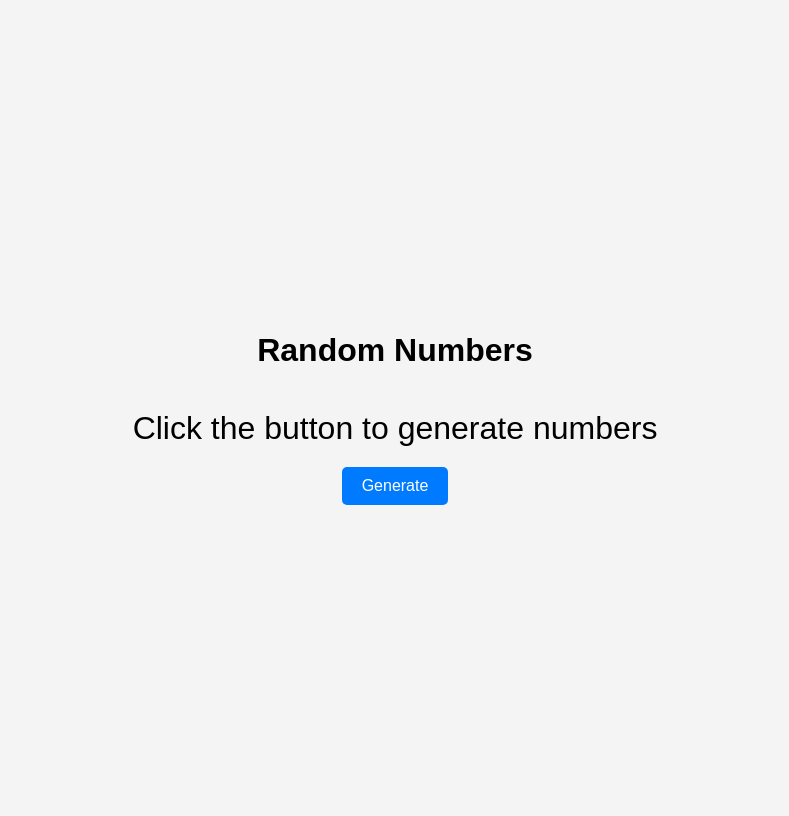
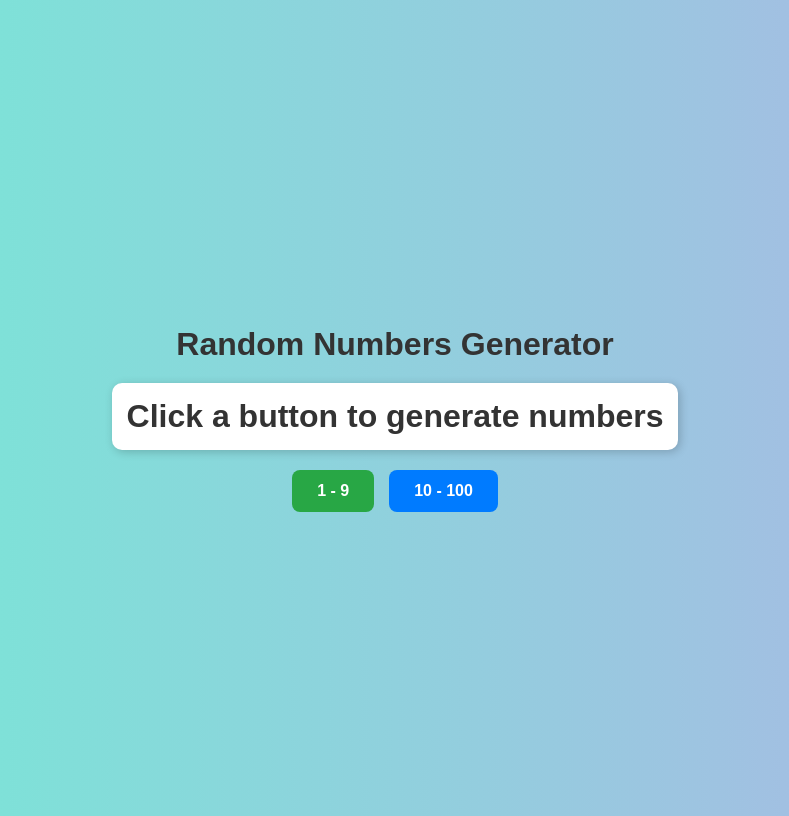
Before and after one commit to AnveshPeddelli/SummationPractive_twoNumbers, a plain HTML site: page index.html in a window 1280 px wide. Shown: the whole page, without its empty margins (245-1034 px from the left). Drawn offline with Linux system fonts and the light colour scheme.

Commit message:
updated for two numbers also

```diff
--- a/index.html
+++ b/index.html
@@ -12,35 +12,63 @@
             align-items: center;
             height: 100vh;
             flex-direction: column;
-            background-color: #f4f4f4;
+            background: linear-gradient(to right, #74ebd5, #acb6e5);
+            color: #333;
+        }
+        h1 {
+            margin-bottom: 20px;
         }
         #numbers {
             font-size: 2rem;
-            margin: 20px;
+            font-weight: bold;
+            padding: 15px;
+            background: white;
+            border-radius: 10px;
+            box-shadow: 2px 2px 10px rgba(0, 0, 0, 0.2);
+            margin-bottom: 20px;
+            min-width: 150px;
+            text-align: center;
+        }
+        .btn-container {
+            display: flex;
+            gap: 15px;
         }
         button {
-            padding: 10px 20px;
+            padding: 12px 25px;
             font-size: 1rem;
             cursor: pointer;
             border: none;
+            border-radius: 8px;
+            font-weight: bold;
+            color: white;
+            transition: 0.3s;
+        }
+        .btn-small {
+            background-color: #28a745;
+        }
+        .btn-small:hover {
+            background-color: #218838;
+        }
+        .btn-large {
             background-color: #007bff;
-            color: white;
-            border-radius: 5px;
         }
-        button:hover {
+        .btn-large:hover {
             background-color: #0056b3;
         }
     </style>
 </head>
 <body>
-    <h1>Random Numbers</h1>
-    <div id="numbers">Click the button to generate numbers</div>
-    <button onclick="generateNumbers()">Generate</button>
+    <h1>Random Numbers Generator</h1>
+    <div id="numbers">Click a button to generate numbers</div>
+    <div class="btn-container">
+        <button class="btn-small" onclick="generateNumbers(1, 9)">1 - 9</button>
+        <button class="btn-large" onclick="generateNumbers(10, 100)">10 - 100</button>
+    </div>
 
     <script>
-        function generateNumbers() {
-            const num1 = Math.floor(Math.random() * 9) + 1;
-            const num2 = Math.floor(Math.random() * 9) + 1;
+        function generateNumbers(min, max) {
+            const num1 = Math.floor(Math.random() * (max - min + 1)) + min;
+            const num2 = Math.floor(Math.random() * (max - min + 1)) + min;
             document.getElementById('numbers').innerText = `${num1} - ${num2}`;
         }
     </script>
```
